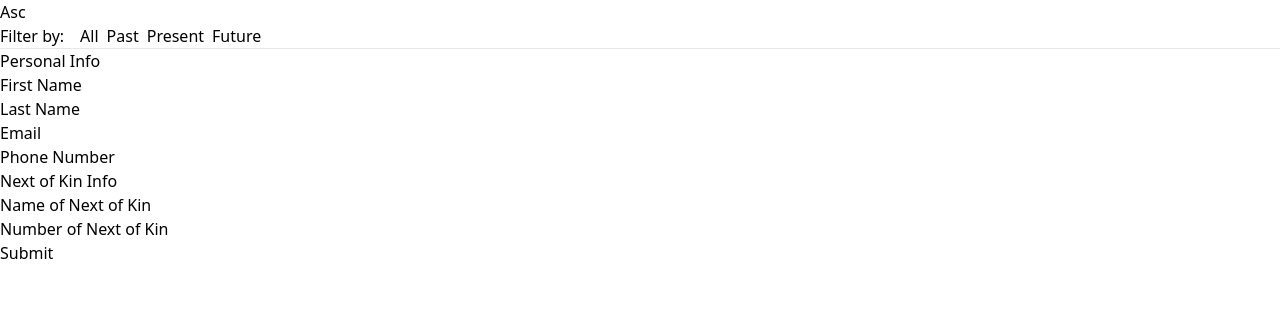
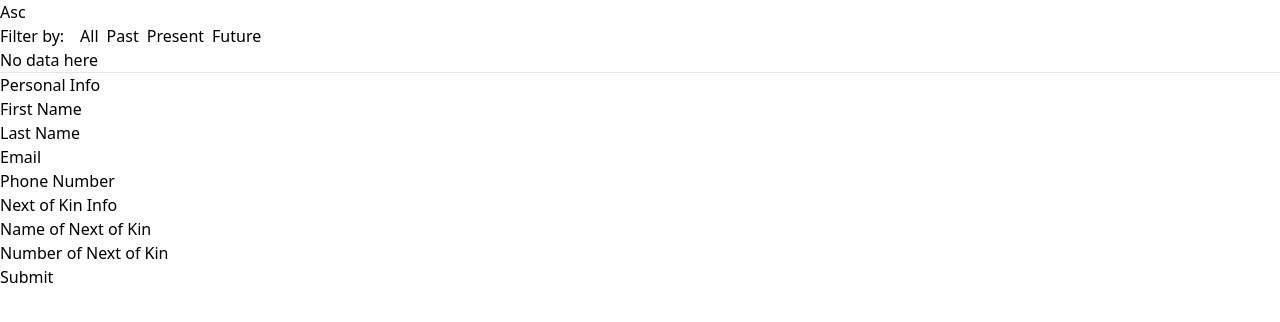
Before and after one commit to webDevTolu/cuddly-garbanzo, a React (Create React App) app in the folder ololade-form/: page / in a window 1280 px wide. Both pictures are taken after a click on the button "Present". Shown: the top 322 px of the page. Built offline with nearby package versions, Linux system fonts and the light colour scheme.

Commit message:
fallback text, if there's no data

```diff
--- a/ololade-form/src/components/AllTrips.tsx
+++ b/ololade-form/src/components/AllTrips.tsx
@@ -77,6 +77,7 @@ const AllTrips = () => {
         </div>
       </div>
       <TripList trips={formattedTrips} />
+      {formattedTrips.length === 0 && <p>No data here</p>}
     </div>
   );
 };
```
